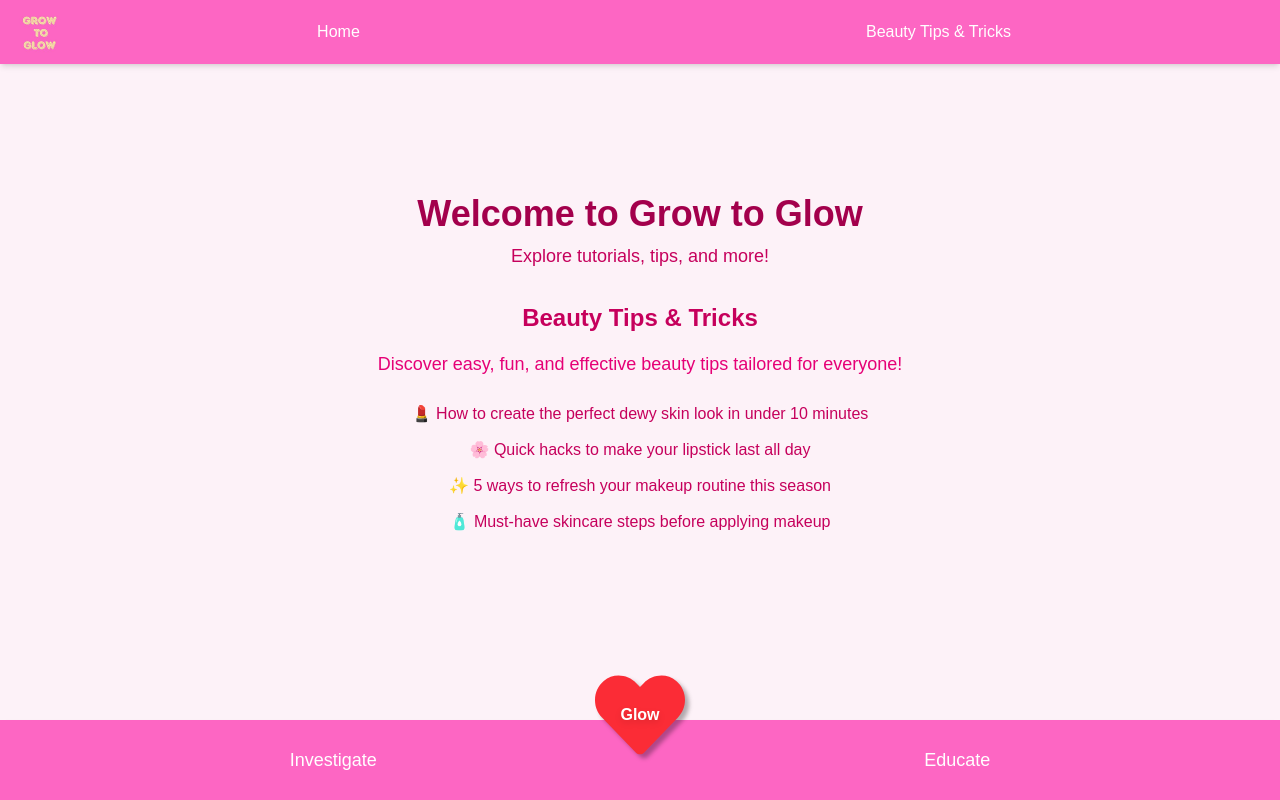
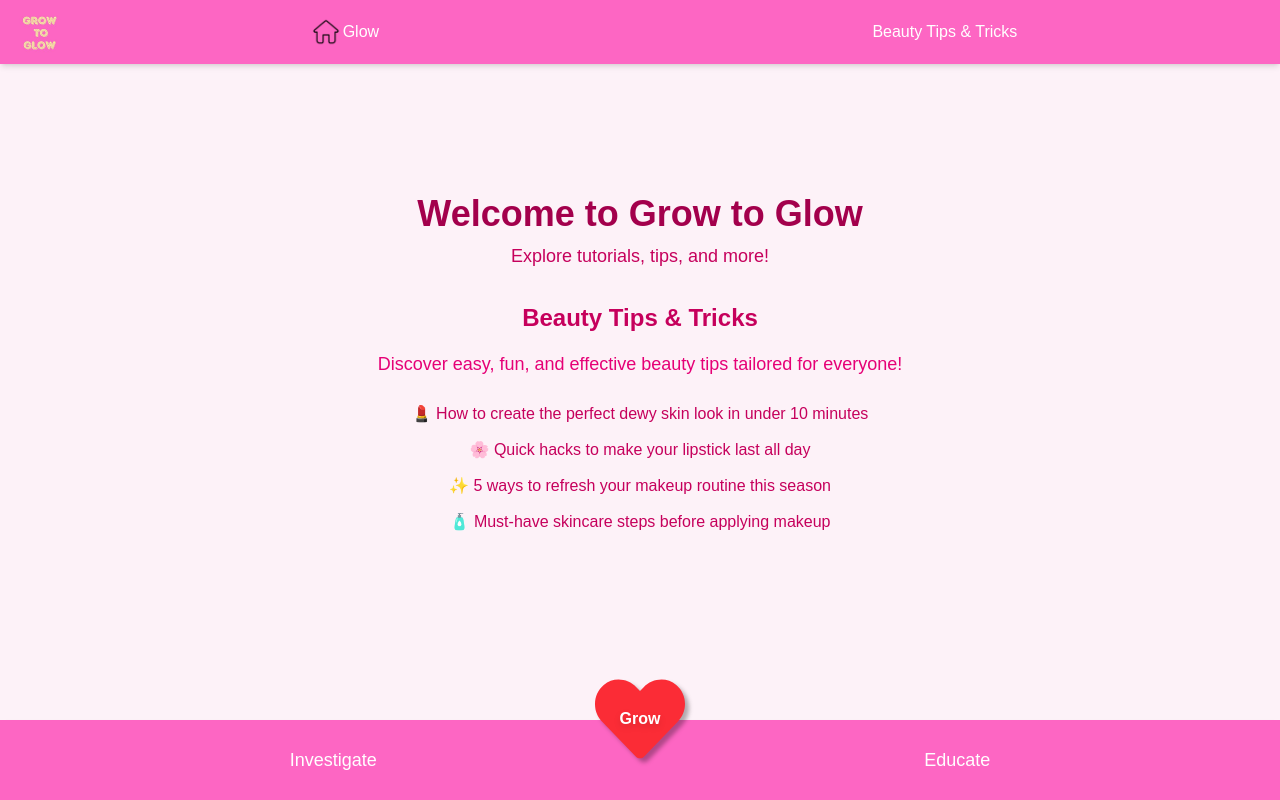
Before and after one commit to mazbouhali/GrowToGlow, a Next.js app: page /beauty-tips in a window 1280 px wide. Built offline with nearby package versions, Linux system fonts and the light colour scheme.

Commit message:
Changed heart and Home buttons visually, added home icon

```diff
--- a/app/beauty-tips/page.tsx
+++ b/app/beauty-tips/page.tsx
@@ -22,8 +22,10 @@ export default function LandingPage() {
           />
         </div>
 
-        <ul className="w-full flex justify-around text-base">
-          <li><Link href="/">Home</Link></li>
+        <ul className="w-full flex justify-around items-center text-base">
+        <li><Link href="/"className="flex items-center gap-[2px]">
+          <Image src="/icons/home-icon.png" alt="Home" width={30} height={30}/>
+          Glow</Link></li>
           <li><Link href="/beauty-tips">Beauty Tips & Tricks</Link></li>
         </ul>
       </nav>
@@ -49,14 +51,14 @@ export default function LandingPage() {
 
       {/* Glow Button */}
       <motion.div
-        className="fixed bottom-10 flex items-center justify-center z-20"
+        className="fixed bottom-9 flex items-center justify-center z-20"
         whileHover={{ scale: 1.1 }}
         whileTap={{ scale: 0.9 }}
       >
         <button className="relative flex items-center justify-center text-white text-lg font-bold"
         aria-label="Glow Button">
           <FaHeart className="text-[90px] text-red-500 drop-shadow-[4px_4px_2px_rgba(0,0,0,0.3)]" />
-          <span className="absolute text-base drop-shadow-md">Glow</span>
+          <span className="absolute text-base drop-shadow-md">Grow</span>
         </button>
       </motion.div>
 
--- a/app/educate/page.tsx
+++ b/app/educate/page.tsx
@@ -22,8 +22,10 @@ export default function LandingPage() {
           />
         </div>
 
-        <ul className="w-full flex justify-around text-base">
-          <li><Link href="/">Home</Link></li>
+        <ul className="w-full flex justify-around items-center text-base">
+        <li><Link href="/"className="flex items-center gap-[2px]">
+          <Image src="/icons/home-icon.png" alt="Home" width={30} height={30}/>
+          Glow</Link></li>
           <li><Link href="/beauty-tips">Beauty Tips & Tricks</Link></li>
         </ul>
       </nav>
@@ -49,14 +51,14 @@ export default function LandingPage() {
 
       {/* Glow Button */}
       <motion.div
-        className="fixed bottom-10 flex items-center justify-center z-20"
+        className="fixed bottom-9 flex items-center justify-center z-20"
         whileHover={{ scale: 1.1 }}
         whileTap={{ scale: 0.9 }}
       >
         <button className="relative flex items-center justify-center text-white text-lg font-bold"
         aria-label="Glow Button">
           <FaHeart className="text-[90px] text-red-500 drop-shadow-[4px_4px_2px_rgba(0,0,0,0.3)]" />
-          <span className="absolute text-base drop-shadow-md">Glow</span>
+          <span className="absolute text-base drop-shadow-md">Grow</span>
         </button>
       </motion.div>
 
--- a/app/investigate/page.tsx
+++ b/app/investigate/page.tsx
@@ -22,8 +22,10 @@ export default function LandingPage() {
           />
         </div>
 
-        <ul className="w-full flex justify-around text-base">
-          <li><Link href="/">Home</Link></li>
+        <ul className="w-full flex justify-around items-center text-base">
+        <li><Link href="/"className="flex items-center gap-[2px]">
+          <Image src="/icons/home-icon.png" alt="Home" width={30} height={30}/>
+          Glow</Link></li>
           <li><Link href="/beauty-tips">Beauty Tips & Tricks</Link></li>
         </ul>
       </nav>
@@ -48,14 +50,14 @@ export default function LandingPage() {
 
       {/* Glow Button */}
       <motion.div
-        className="fixed bottom-10 flex items-center justify-center z-20"
+        className="fixed bottom-9 flex items-center justify-center z-20"
         whileHover={{ scale: 1.1 }}
         whileTap={{ scale: 0.9 }}
       >
         <button className="relative flex items-center justify-center text-white text-lg font-bold"
         aria-label="Glow Button">
           <FaHeart className="text-[90px] text-red-500 drop-shadow-[4px_4px_2px_rgba(0,0,0,0.3)]" />
-          <span className="absolute text-base drop-shadow-md">Glow</span>
+          <span className="absolute text-base drop-shadow-md">Grow</span>
         </button>
       </motion.div>
 
--- a/app/page.tsx
+++ b/app/page.tsx
@@ -123,8 +123,10 @@ export default function LandingPage() {
         <div className="relative w-12 h-12 min-w-[48px] min-h-[48px] rounded-full overflow-hidden">
           <Image src="/icons/icon-192x192.png" alt="Logo" width={48} height={48} className="rounded-full object-cover" priority />
         </div>
-        <ul className="w-full flex justify-around text-base">
-          <li><Link href="/">Home</Link></li>
+        <ul className="w-full flex justify-around items-center text-base">
+        <li><Link href="/"className="flex items-center gap-[2px]">
+          <Image src="/icons/home-icon.png" alt="Home" width={30} height={30}/>
+          Glow</Link></li>
           <li><Link href="/beauty-tips">Beauty Tips & Tricks</Link></li>
         </ul>
       </nav>
@@ -173,7 +175,7 @@ export default function LandingPage() {
         <button className="relative flex items-center justify-center text-white text-lg font-bold"
         aria-label="Glow Button">
           <FaHeart className="text-[90px] text-red-500 drop-shadow-[4px_4px_2px_rgba(0,0,0,0.3)]" />
-          <span className="absolute text-base drop-shadow-md">Glow</span>
+          <span className="absolute text-base drop-shadow-md">Grow</span>
         </button>
       </motion.div>
 
```
Also changed, not shown: public/icons/home-icon.png (added), public/sw.js.
